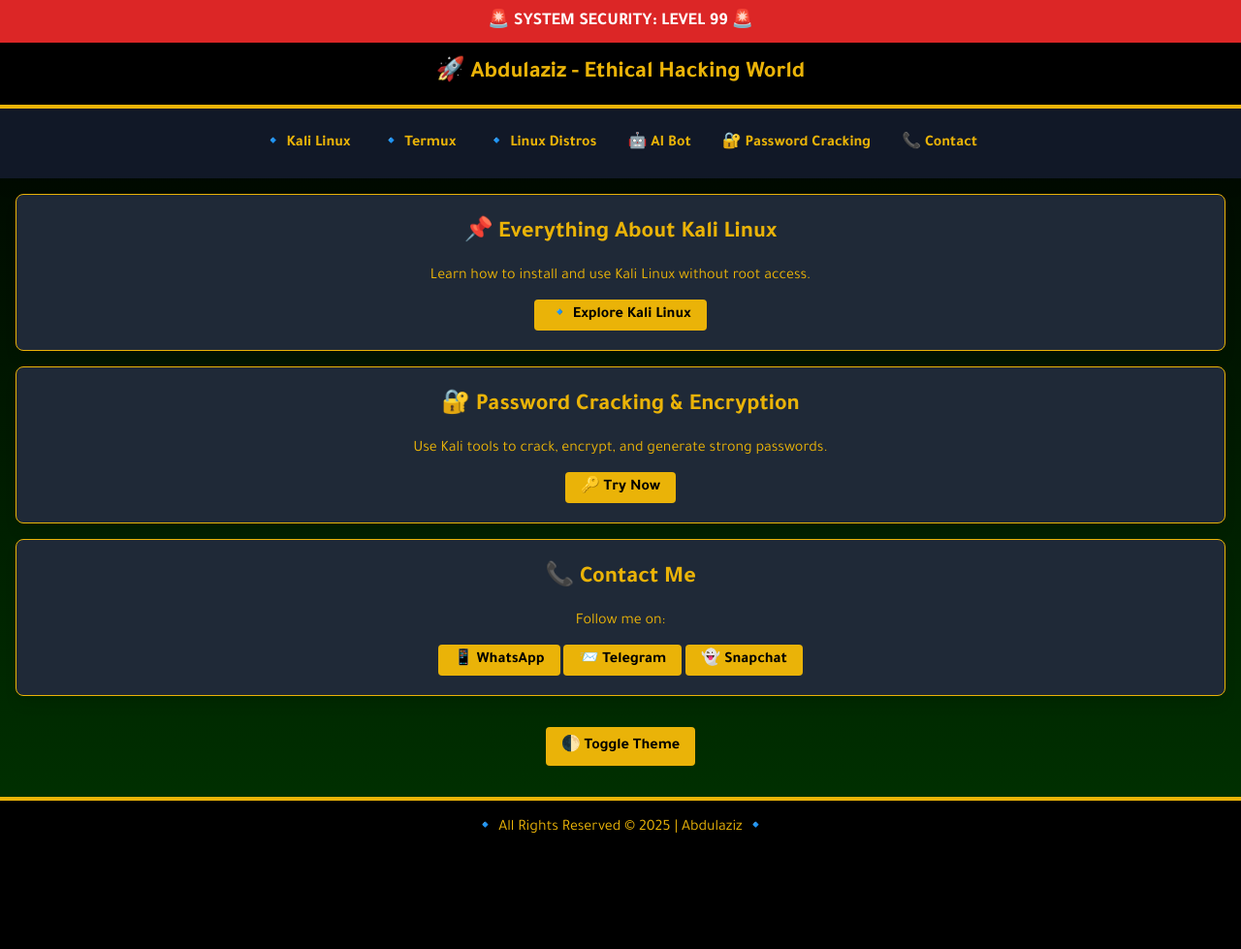
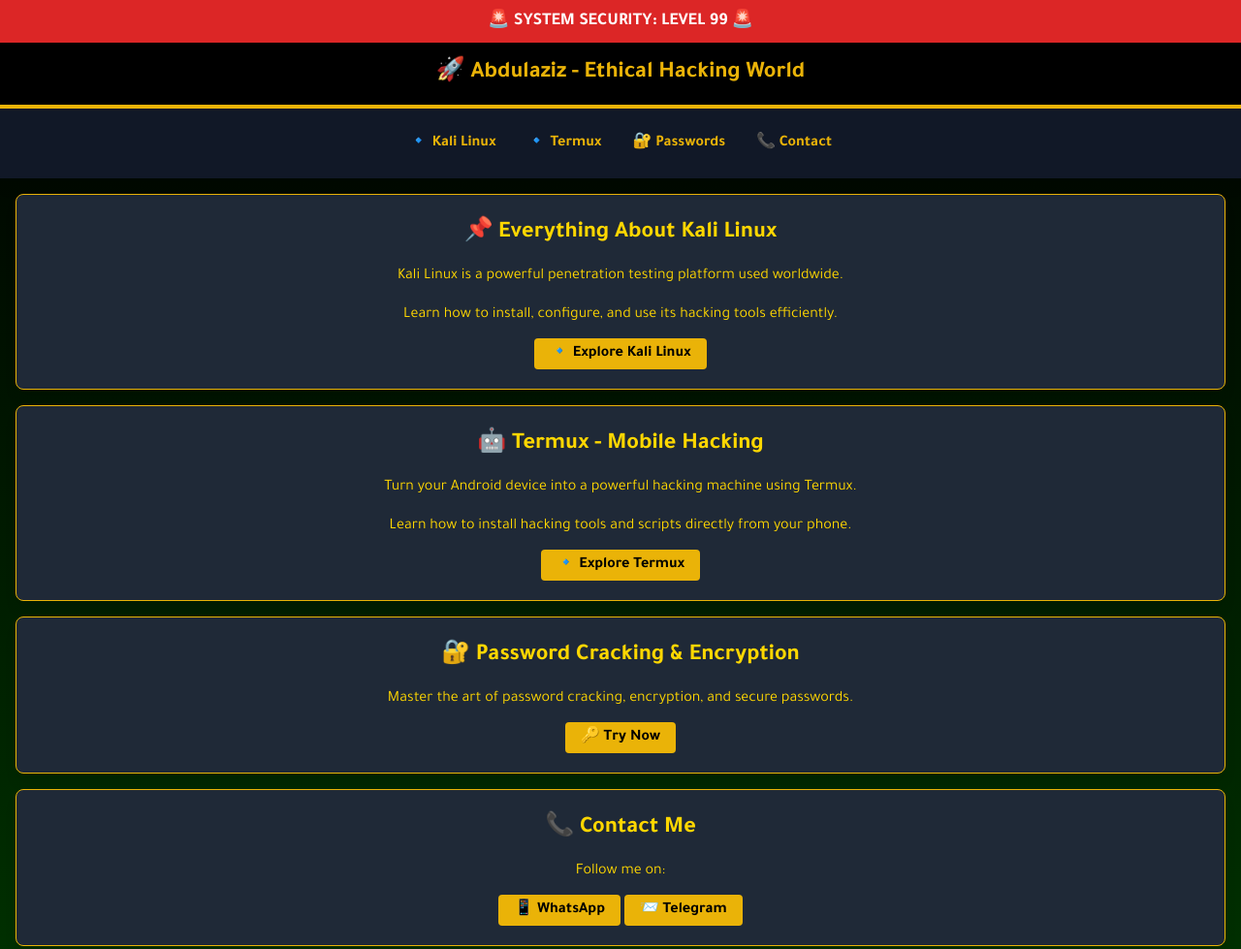
Before and after one commit to abudalziz0/ABD-AZIZ, a plain HTML site: page index.html in a window 1280 px wide. Shown: the top 979 px of the page at 97% size. Before the commit the page ends 882 px from the top, so only its background shows below. Drawn offline with nearby package versions, Linux system fonts and the light colour scheme.

Commit message:
Update index.html

```diff
--- a/index.html
+++ b/index.html
@@ -11,27 +11,36 @@
     <style>
         body {
             font-family: 'Tajawal', sans-serif;
-            direction: ltr;
             background: linear-gradient(to bottom, #000000, #003300);
             color: #FFD700;
             margin: 0;
             padding: 0;
             text-align: center;
         }
-
         nav {
             background: rgba(0, 0, 0, 0.8);
             backdrop-filter: blur(10px);
         }
-
         .light-mode {
             background: white;
             color: black;
         }
+        #scrollTop {
+            position: fixed;
+            bottom: 20px;
+            right: 20px;
+            display: none;
+            background: yellow;
+            color: black;
+            padding: 10px 15px;
+            border-radius: 50%;
+            cursor: pointer;
+            font-size: 20px;
+        }
     </style>
 </head>
 
-<body class="bg-black text-yellow-500">
+<body>
 
     <!-- Security Alert -->
     <div class="bg-red-600 text-white text-center font-bold p-2 text-lg">
@@ -45,40 +54,43 @@
 
     <!-- Navigation Bar -->
     <nav class="flex justify-center bg-gray-900 p-4 shadow-lg sticky top-0 z-50">
-        <a href="kali.html" class="text-yellow-500 px-4 py-2 hover:bg-yellow-500 hover:text-black rounded transition duration-300 font-bold">🔹 Kali Linux</a>
-        <a href="termux.html" class="text-yellow-500 px-4 py-2 hover:bg-yellow-500 hover:text-black rounded transition duration-300 font-bold">🔹 Termux</a>
-        <a href="distros.html" class="text-yellow-500 px-4 py-2 hover:bg-yellow-500 hover:text-black rounded transition duration-300 font-bold">🔹 Linux Distros</a>
-        <a href="ai-bot.html" class="text-yellow-500 px-4 py-2 hover:bg-yellow-500 hover:text-black rounded transition duration-300 font-bold">🤖 AI Bot</a>
-        <a href="passwords.html" class="text-yellow-500 px-4 py-2 hover:bg-yellow-500 hover:text-black rounded transition duration-300 font-bold">🔐 Password Cracking</a>
-        <a href="contact.html" class="text-yellow-500 px-4 py-2 hover:bg-yellow-500 hover:text-black rounded transition duration-300 font-bold">📞 Contact</a>
+        <a href="#kali" class="text-yellow-500 px-4 py-2 hover:bg-yellow-500 hover:text-black rounded transition duration-300 font-bold">🔹 Kali Linux</a>
+        <a href="#termux" class="text-yellow-500 px-4 py-2 hover:bg-yellow-500 hover:text-black rounded transition duration-300 font-bold">🔹 Termux</a>
+        <a href="#passwords" class="text-yellow-500 px-4 py-2 hover:bg-yellow-500 hover:text-black rounded transition duration-300 font-bold">🔐 Passwords</a>
+        <a href="#contact" class="text-yellow-500 px-4 py-2 hover:bg-yellow-500 hover:text-black rounded transition duration-300 font-bold">📞 Contact</a>
     </nav>
 
     <!-- Sections -->
-    <div class="bg-gray-800 p-6 m-4 rounded-lg border border-yellow-500 shadow-lg" data-aos="fade-up">
+    <section id="kali" class="bg-gray-800 p-6 m-4 rounded-lg border border-yellow-500 shadow-lg" data-aos="fade-up">
         <h2 class="text-2xl font-bold mb-4">📌 Everything About Kali Linux</h2>
-        <p class="mb-4">Learn how to install and use Kali Linux without root access.</p>
+        <p class="mb-4">Kali Linux is a powerful penetration testing platform used worldwide.</p>
+        <p class="mb-4">Learn how to install, configure, and use its hacking tools efficiently.</p>
         <a href="kali.html" class="bg-yellow-500 text-black px-4 py-2 rounded font-bold hover:bg-black hover:text-yellow-500 transition duration-300">🔹 Explore Kali Linux</a>
-    </div>
+    </section>
 
-    <div class="bg-gray-800 p-6 m-4 rounded-lg border border-yellow-500 shadow-lg" data-aos="fade-up">
+    <section id="termux" class="bg-gray-800 p-6 m-4 rounded-lg border border-yellow-500 shadow-lg" data-aos="fade-up">
+        <h2 class="text-2xl font-bold mb-4">🤖 Termux - Mobile Hacking</h2>
+        <p class="mb-4">Turn your Android device into a powerful hacking machine using Termux.</p>
+        <p class="mb-4">Learn how to install hacking tools and scripts directly from your phone.</p>
+        <a href="termux.html" class="bg-yellow-500 text-black px-4 py-2 rounded font-bold hover:bg-black hover:text-yellow-500 transition duration-300">🔹 Explore Termux</a>
+    </section>
+
+    <section id="passwords" class="bg-gray-800 p-6 m-4 rounded-lg border border-yellow-500 shadow-lg" data-aos="fade-up">
         <h2 class="text-2xl font-bold mb-4">🔐 Password Cracking & Encryption</h2>
-        <p class="mb-4">Use Kali tools to crack, encrypt, and generate strong passwords.</p>
+        <p class="mb-4">Master the art of password cracking, encryption, and secure passwords.</p>
         <a href="passwords.html" class="bg-yellow-500 text-black px-4 py-2 rounded font-bold hover:bg-black hover:text-yellow-500 transition duration-300">🔑 Try Now</a>
-    </div>
+    </section>
 
     <!-- Contact Section -->
-    <div class="bg-gray-800 p-6 m-4 rounded-lg border border-yellow-500 shadow-lg" data-aos="fade-up">
+    <section id="contact" class="bg-gray-800 p-6 m-4 rounded-lg border border-yellow-500 shadow-lg" data-aos="fade-up">
         <h2 class="text-2xl font-bold mb-4">📞 Contact Me</h2>
         <p class="mb-4">Follow me on:</p>
-        <a href="https://wa.me/96894165819" class="bg-yellow-500 text-black px-4 py-2 rounded font-bold hover:bg-black hover:text-yellow-500 transition duration-300">📱 WhatsApp</a>
-        <a href="https://t.me/Dr6H9" class="bg-yellow-500 text-black px-4 py-2 rounded font-bold hover:bg-black hover:text-yellow-500 transition duration-300">📨 Telegram</a>
-        <a href="https://snapchat.com/add/bx90_9" class="bg-yellow-500 text-black px-4 py-2 rounded font-bold hover:bg-black hover:text-yellow-500 transition duration-300">👻 Snapchat</a>
-    </div>
+        <a href="https://wa.me/96894165819" class="bg-yellow-500 text-black px-4 py-2 rounded font-bold">📱 WhatsApp</a>
+        <a href="https://t.me/Dr6H9" class="bg-yellow-500 text-black px-4 py-2 rounded font-bold">📨 Telegram</a>
+    </section>
 
-    <!-- Toggle Theme Button -->
-    <button onclick="toggleTheme()" class="bg-yellow-500 text-black px-4 py-2 rounded font-bold hover:bg-black hover:text-yellow-500 transition duration-300 m-4">
-        🌓 Toggle Theme
-    </button>
+    <!-- Scroll to Top Button -->
+    <button id="scrollTop" onclick="scrollToTop()">⬆</button>
 
     <!-- Footer -->
     <footer class="bg-black text-yellow-500 p-4 mt-4 border-t-4 border-yellow-500">
@@ -90,8 +102,12 @@
     <script>
         AOS.init();
 
-        function toggleTheme() {
-            document.body.classList.toggle('light-mode');
+        window.onscroll = function() {
+            document.getElementById("scrollTop").style.display = (window.scrollY > 300) ? "block" : "none";
+        };
+
+        function scrollToTop() {
+            window.scrollTo({ top: 0, behavior: 'smooth' });
         }
     </script>
 
```
